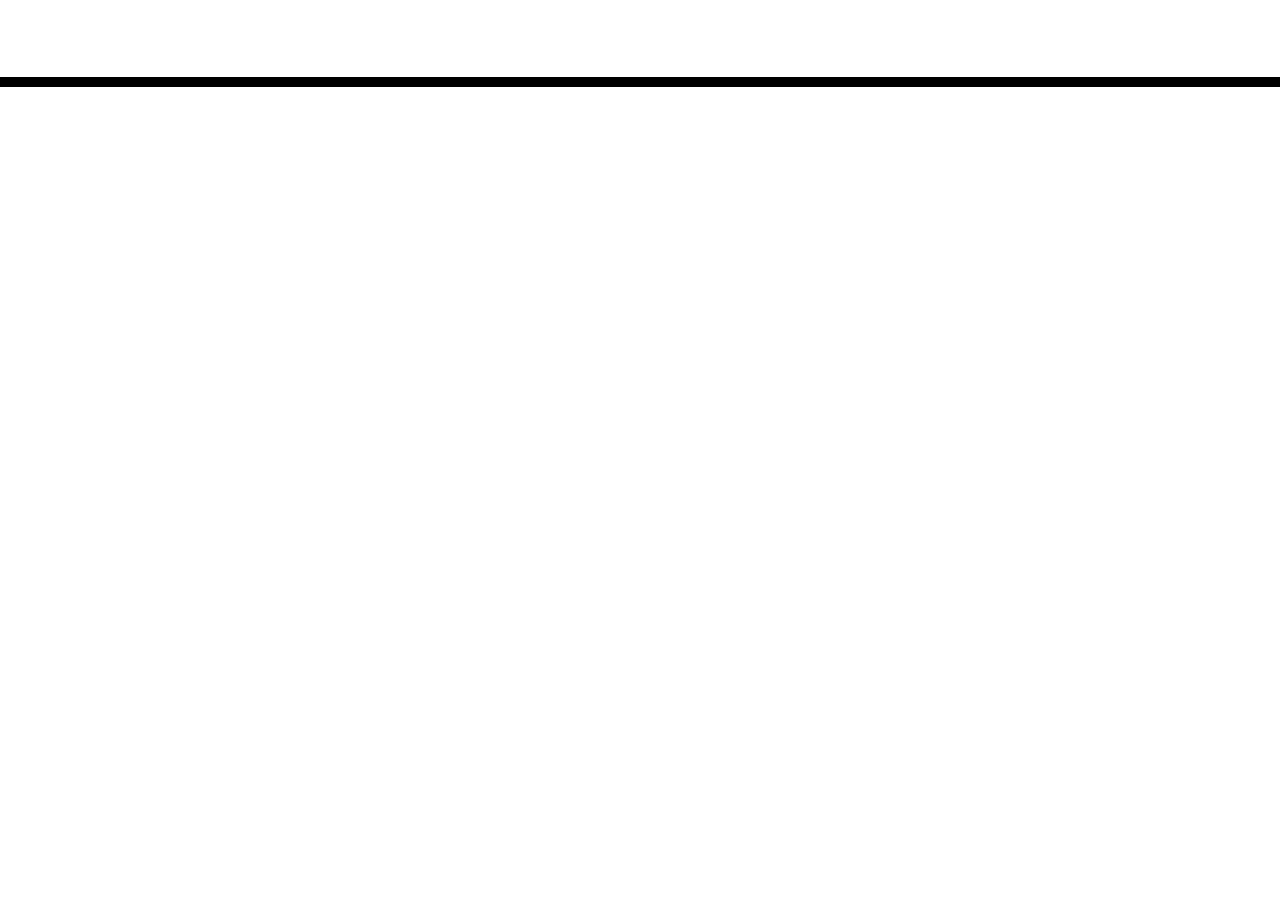
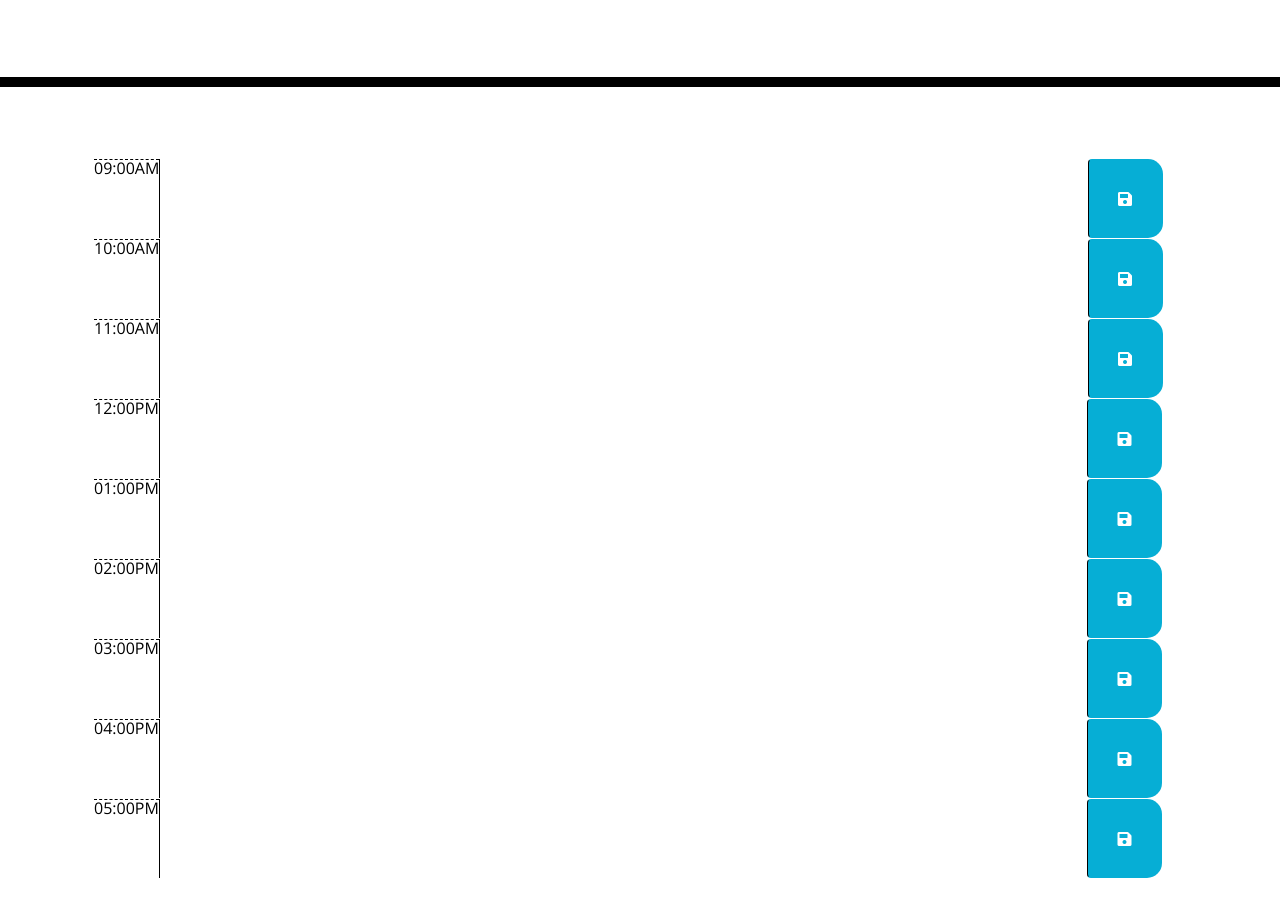
Before and after one commit to isahsalisu/work-day-scheduler, a plain HTML site: page index.html in a window 1280 px wide. Shown: the part 181-1098 px from the top of the page. Before the commit the page ends 800 px from the top, so only its background shows below. Drawn offline with nearby package versions, Linux system fonts and the light colour scheme; files whose address does not match are found by name.

Commit message:
addd html and ajust css

```diff
--- a/assets/css/style.css
+++ b/assets/css/style.css
@@ -3,7 +3,13 @@ body {
     font-size: 16px;
     line-height: 1;
   }
+  /* adde padding of container to 39px */
 
+  .container{
+     padding: 39px;
+
+  }
+  /* adjusting the with of the css to 85% */
   textarea {
     background: transparent;
     border: none;
@@ -11,6 +17,7 @@ body {
     color: #000000;
     border-left: 1px solid black;
     padding: 10px;
+    width: 85%
   }
 
   .jumbotron {
@@ -44,7 +51,7 @@ body {
 
   .past {
     background-color: #d3d3d3;
-    color: white;
+    color: gray;
   }
 
   .present {
@@ -54,8 +61,9 @@ body {
 
   .future {
     background-color: #77dd77;
-    color: white;
+    color: gray;
   }
+   /* added width button to 74 px */
 
   .saveBtn {
     border-left: 1px solid black;
@@ -63,6 +71,7 @@ body {
     border-bottom-right-radius: 15px;
     background-color: #06aed5;
     color: white;
+    width: 75px;
   }
 
   .saveBtn i:hover {
--- a/index.html
+++ b/index.html
@@ -30,6 +30,69 @@
     </header>
     <div class="container">
       <!-- Timeblocks go here -->
+
+      <!-- This section is the header section that displays current running time-->
+      <div id="hour9" class = ' row time-block'>
+        <div class="hour">09:00AM</div>
+          <textarea class="description" ></textarea>
+        <button class="btn saveBtn" ><i class="fas fa-save"></i></button>
+      </div>
+
+
+ <!-- This section is show the past present and future with colour variations indicating the time diffrence-->
+
+      <div id="hour10" class="row time-block">
+        <div class="hour">10:00AM</div>
+      <textarea class="description"></textarea>
+      <button class="btn saveBtn" ><i class="fas fa-save"></i></button>
+    </div>
+
+      <div id="hour11" class="row time-block">
+        <div class="hour">11:00AM</div>
+      <textarea class="description"></textarea>
+      <button class="btn saveBtn" ><i class="fas fa-save"></i></button>
+    </div>
+
+      <div id="hour12" class="row time-block">
+        <div class="hour">12:00PM</div>
+      <textarea class="description"></textarea>
+      <button class="btn saveBtn" ><i class="fas fa-save"></i></button>
+    </div>
+
+      <div id="hour13" class="row time-block">
+        <div class="hour">01:00PM</div>
+      <textarea class="description"></textarea>
+      <button class="btn saveBtn" ><i class="fas fa-save"></i></button>
+    </div>
+
+      <div id="hour14" class="row time-block">
+        <div class="hour">02:00PM</div>
+      <textarea class="description"></textarea>
+      <button class="btn saveBtn" ><i class="fas fa-save"></i></button>
+    </div>
+
+      <div id="hour15" class="row time-block">
+        <div class="hour">03:00PM</div>
+      <textarea class="description"></textarea>
+      <button class="btn saveBtn" ><i class="fas fa-save"></i></button>
+    </div>
+
+      <div id="hour16" class="row time-block">
+        <div class="hour">04:00PM</div>
+      <textarea class="description"></textarea>
+      <button class="btn saveBtn" ><i class="fas fa-save"></i></button>
+      </div>
+
+
+      <div id="hour17" class="row time-block">
+        <div class="hour">05:00PM</div>
+      <textarea class="description"></textarea>
+      <button class="btn saveBtn" ><i class="fas fa-save"></i></button>
+     </div>
+
+
+
+
     </div>
 
     <script src="https://cdnjs.cloudflare.com/ajax/libs/jquery/3.2.1/jquery.min.js"></script>
```
